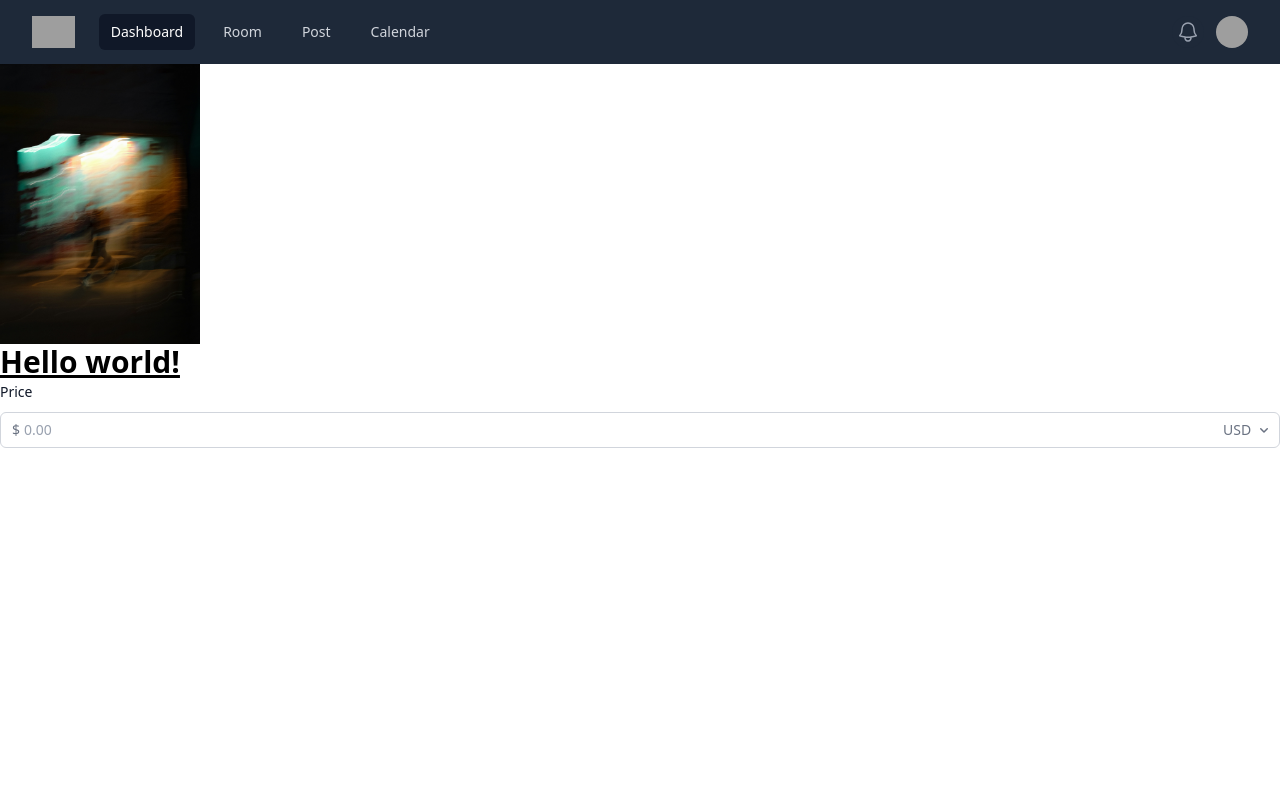
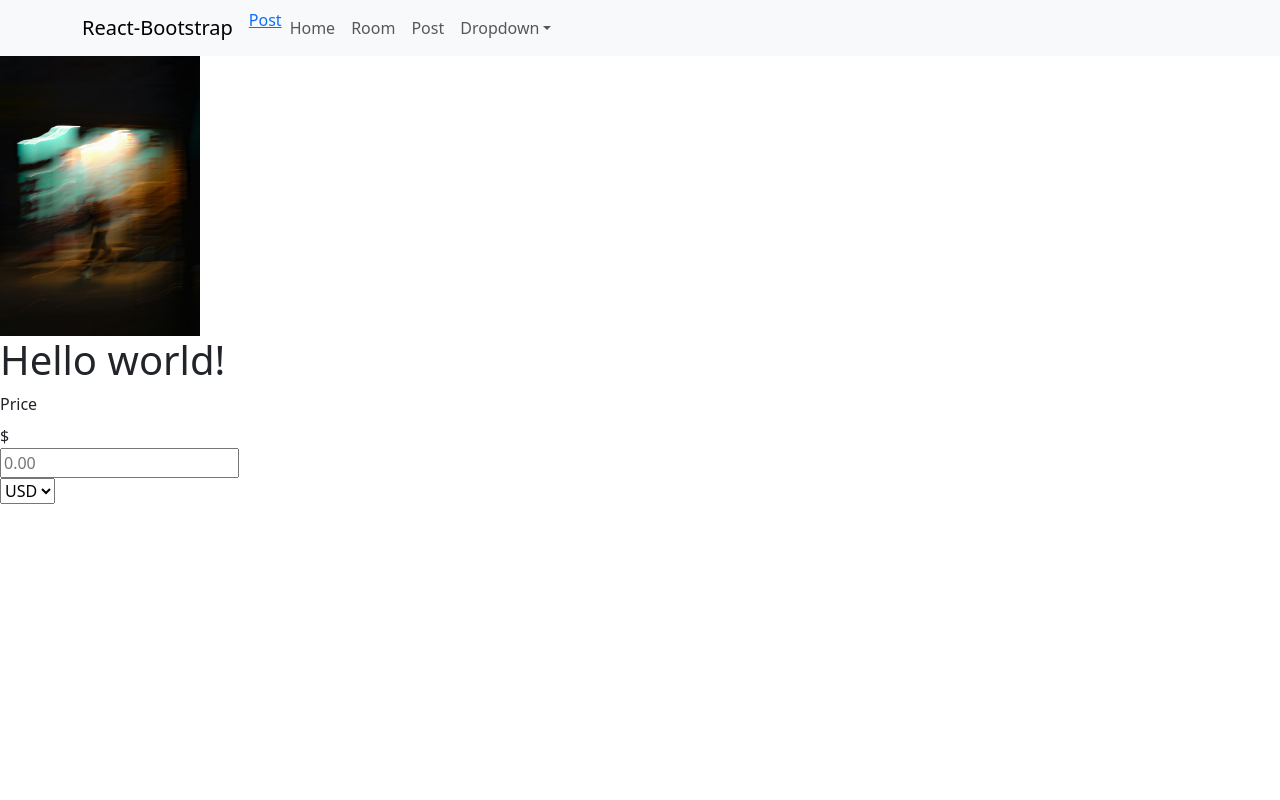
Before and after one commit to Usamaa1/2211B1-React-JS, a React (Vite) app in the folder secondProj/: page / in a window 1280 px wide. Shown: the top 800 px of the page. Built offline with nearby package versions, Linux system fonts and the light colour scheme; grey boxes are pictures that could not be loaded.

Commit message:
till Oulet

```diff
--- /dev/null
+++ b/secondProj/src/AppLayout.jsx
@@ -0,0 +1,15 @@
+import React from 'react'
+import { Outlet } from 'react-router'
+import BootstrapNav from './bootstrapNav'
+
+
+export default function AppLayout() {
+  return <>
+
+  <BootstrapNav></BootstrapNav>
+  <Outlet></Outlet>
+
+  <footer>Copyright @2025</footer>
+
+  </>
+}
--- /dev/null
+++ b/secondProj/src/PageNotFound.jsx
@@ -0,0 +1,7 @@
+import React from 'react'
+
+export default function PageNotFound() {
+  return (
+    <h1>PageNotFound</h1>
+  )
+}
--- /dev/null
+++ b/secondProj/src/bootstrapNav.jsx
@@ -0,0 +1,37 @@
+import Container from 'react-bootstrap/Container';
+import Nav from 'react-bootstrap/Nav';
+import Navbar from 'react-bootstrap/Navbar';
+import NavDropdown from 'react-bootstrap/NavDropdown';
+import { Link } from 'react-router';
+
+function BootstrapNav() {
+  return (
+    <Navbar expand="lg" className="bg-body-tertiary">
+      <Container>
+        <Navbar.Brand href="#home">React-Bootstrap</Navbar.Brand>
+        <Navbar.Toggle aria-controls="basic-navbar-nav" />
+        <Navbar.Collapse id="basic-navbar-nav">
+          <Nav className="me-auto">
+            <Link to="/post">Post</Link>
+            <Nav.Link as={Link} to="/">Home</Nav.Link>
+            <Nav.Link as={Link} to="/room">Room</Nav.Link>
+            <Nav.Link as={Link} to="/post">Post</Nav.Link>
+            <NavDropdown title="Dropdown" id="basic-nav-dropdown">
+              <NavDropdown.Item href="#action/3.1">Action</NavDropdown.Item>
+              <NavDropdown.Item href="#action/3.2">
+                Another action
+              </NavDropdown.Item>
+              <NavDropdown.Item href="#action/3.3">Something</NavDropdown.Item>
+              <NavDropdown.Divider />
+              <NavDropdown.Item href="#action/3.4">
+                Separated link
+              </NavDropdown.Item>
+            </NavDropdown>
+          </Nav>
+        </Navbar.Collapse>
+      </Container>
+    </Navbar>
+  );
+}
+
+export default BootstrapNav;
--- a/secondProj/src/index.css
+++ b/secondProj/src/index.css
@@ -1,4 +1,7 @@
-@import "tailwindcss";
+/* @import "tailwindcss"; */
+@import 'bootstrap/dist/css/bootstrap.min.css';
+
+
 /* .lit{
 
     background-color: wheat;
--- a/secondProj/src/main.jsx
+++ b/secondProj/src/main.jsx
@@ -11,12 +11,16 @@ import MyUseEffect from './myUseEffect'
 import MyUseRef from './myUseRef'
 import AddPosts from './posts/addPosts'
 import { createBrowserRouter, RouterProvider } from 'react-router'
+import BootstrapNav from './bootstrapNav'
+import AppLayout from './AppLayout'
+import PageNotFound from './PageNotFound'
 
 export default function App() {
   return (
 
     <>
-    <MyNav ></MyNav>
+    {/* <MyNav ></MyNav> */}
+    {/* <BootstrapNav></BootstrapNav> */}
     <ShowImage></ShowImage>
     <h1 className="text-3xl font-bold underline">
       Hello world!
@@ -61,23 +65,59 @@ export default function App() {
   )
 }
 
+// const router = createBrowserRouter([
+//   {
+//     path: '/',
+//     element: <App />,
+//     // loader:
+//   },
+//   // {
+//   //   path: '/',
+//   //   element: <div>fsdfsdfsds</div>
+//   // },
+//   {
+//     path: '/room',
+//     element: <Room/>
+//   },
+//   {
+//     path: '/myform',
+//     element: <MyForm/>
+//   },
+//   {
+//     path: '/post',
+//     element: <AddPosts/>
+//   },
+//   // {
+//   //   path: '/post',
+//   //   Component: AddPosts
+//   // },
+// ])
+
+
+
 const router = createBrowserRouter([
   {
     path: '/',
-    element: <App/>
+    Component: AppLayout,
+    children:[
+      {
+        index: true,
+        Component: App
       },
       {
-    path: '/room',
-    element: <Room/>
+        path:"/room",
+        Component: Room
       },
       {
-    path: '/myform',
-    element: <MyForm/>
+        path: "/post",
+        Component: AddPosts
       },
       {
-    path: '/post',
-    element: <AddPosts/>
-  },
+        path: "*",
+        Component: PageNotFound
+      }
+    ]
+  }
 ])
 
 
```
Lines whose indentation alone changed are shown as unchanged.
